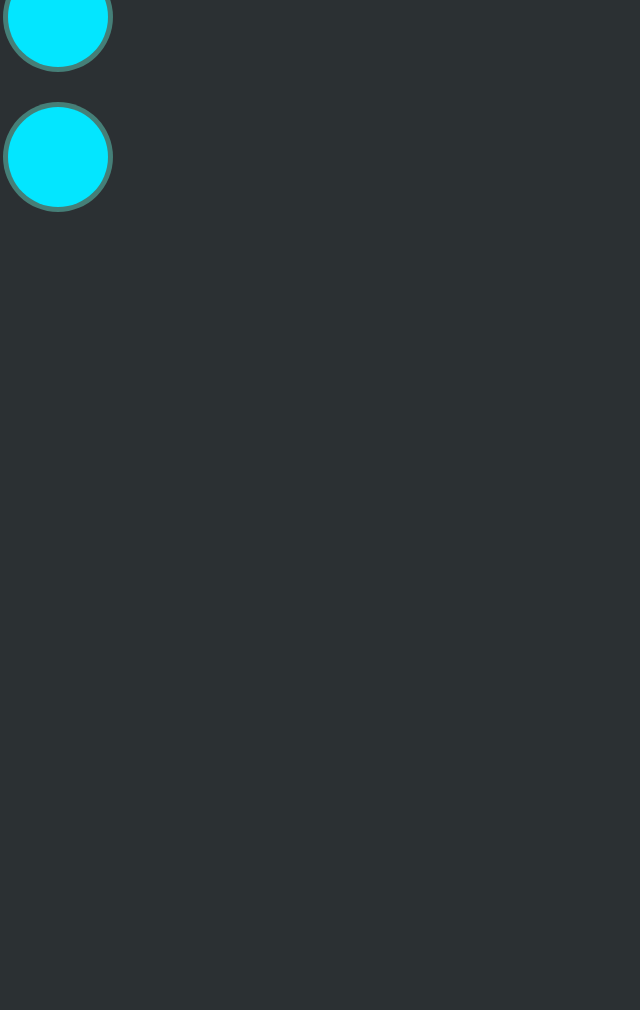
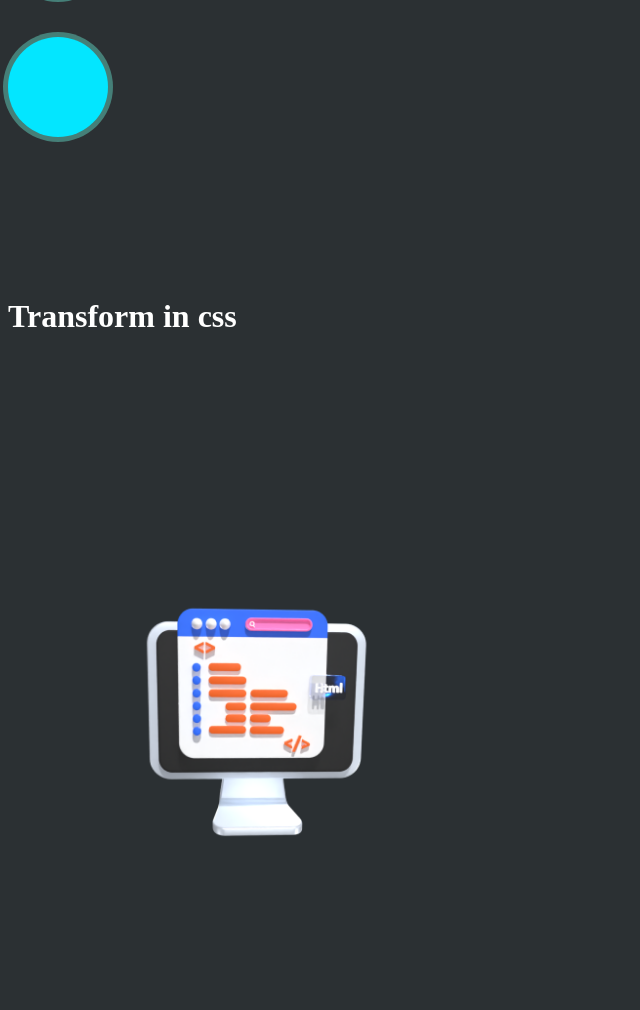
Before and after one commit to Yashya14/CSS-learn, a plain HTML site: page transition/index.html in a window 1280 px wide. Shown: the part 635-1645 px from the top of the page, without its empty margins (0-640 px from the left). Before the commit the page ends 920 px from the top, so only its background shows below. Drawn offline with Linux system fonts and the light colour scheme.

Commit message:
transition in css

```diff
--- a/transition/index.html
+++ b/transition/index.html
@@ -14,6 +14,7 @@
 
       body {
         background-color: #2b3033;
+        color: #fff;
       }
 
       .container {
@@ -25,6 +26,7 @@
         /* align-items: start;  */
         /* new property */
         gap: 40px;
+
       }
 
       .box {
@@ -59,6 +61,29 @@
         translate: 5s linear ;
       }
 
+      /* transform in css*/
+
+      .container img{
+        width: 100%;
+        height: auto;
+        transition: all 1s linear;
+        height: 500px;
+        width: 500px;
+      }
+
+      .container img:hover{
+        /* transform: translateX(200px); */
+        /* translate:0 200px; */
+
+        /* for zooming */
+        /* transform: scale3d(1); */
+        /* transform: scaleX(1); */
+        /* transform: rotate(360deg); */
+        scale: -2;
+        /* transform: skewY(10deg); */
+
+
+      }
 
     </style>
   </head>
@@ -71,7 +96,12 @@
       <div class="box"></div>
       <div class="box"></div>
       <div class="box"></div>
-      <div class="box"></div>
+      <!-- <div class="box"></div> -->
+    </div>
+
+    <h1>Transform in css</h1>
+    <div class="container">
+        <img src="../images/code.png" alt="img">
     </div>
   </body>
 </html>
```
